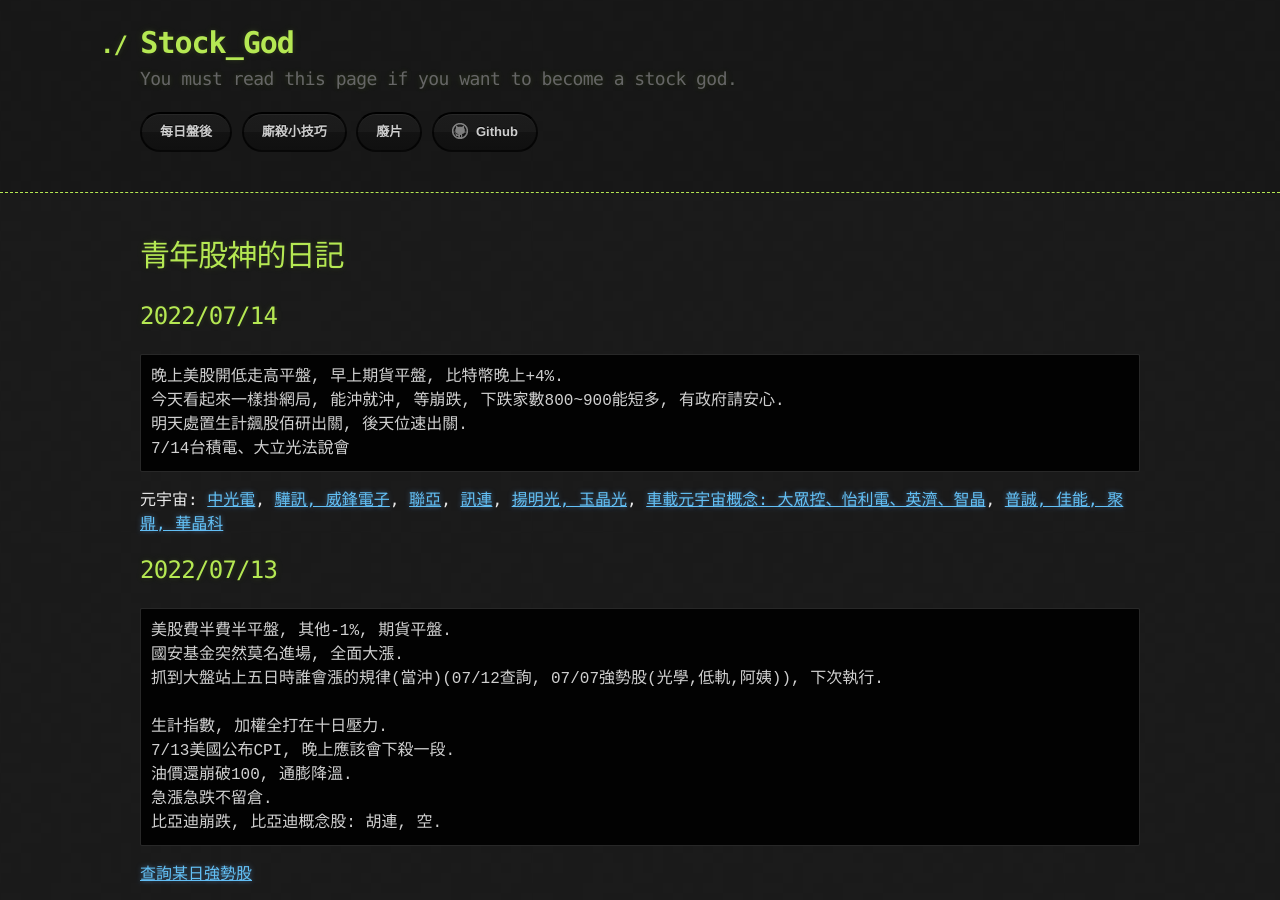
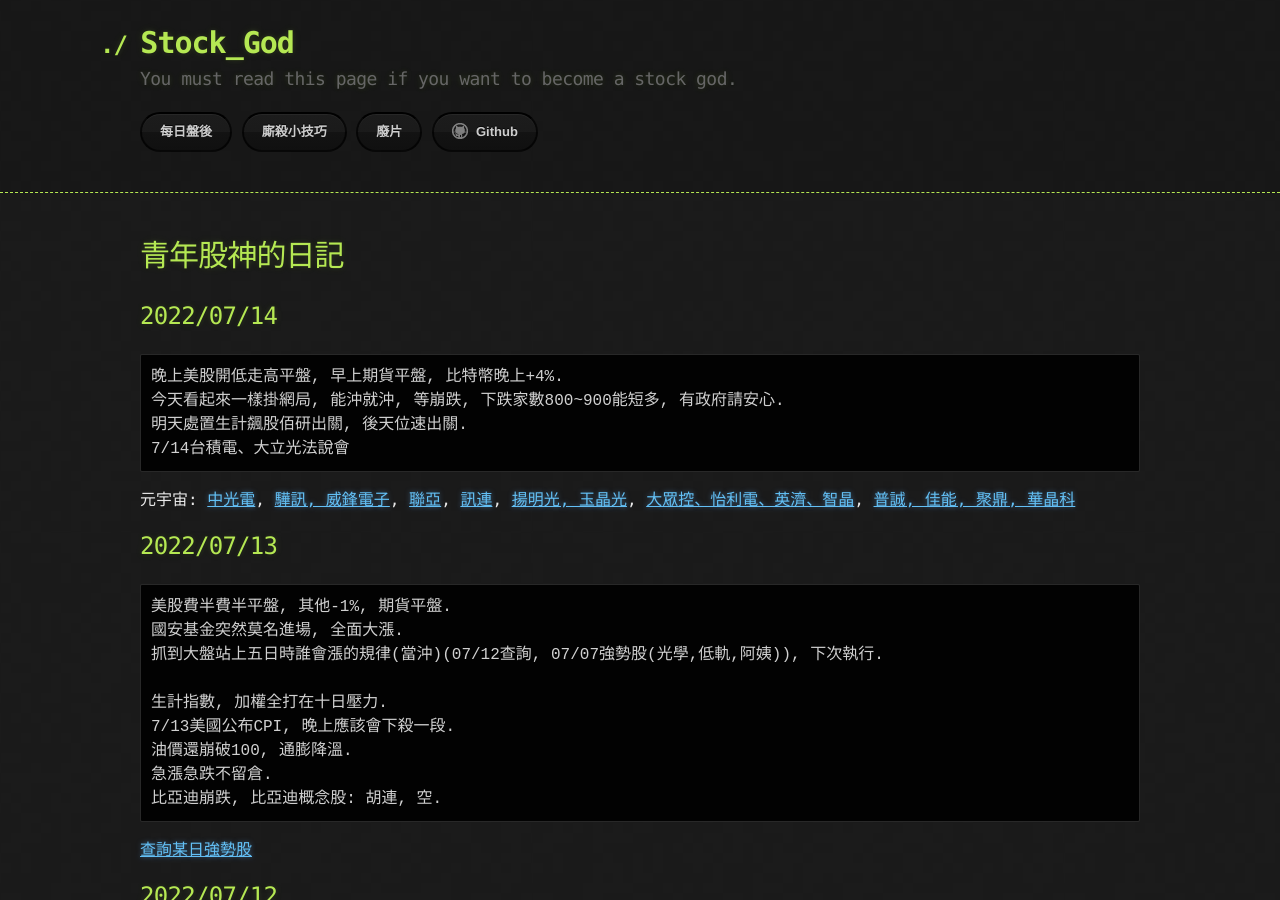
Before and after one commit to lepg5487/Stock_God, a Jekyll site: the page built from index.md, in a window 1280 px wide and 900 px high. Built offline with Jekyll 4.4.1, drawn with Linux system fonts in a browser that asks for light colours; our own code applies the rules of GitHub Pages for plain Markdown files.

Commit message:
Update index.md

````diff
--- a/index.md
+++ b/index.md
@@ -10,7 +10,7 @@
 明天處置生計飆股佰研出關, 後天位速出關.
 7/14台積電、大立光法說會
 ```
-元宇宙: [中光電](https://news.cnyes.com/news/id/4750311?exp=a), [驊訊, 威鋒電子](https://news.cnyes.com/news/id/4750279?exp=a), [聯亞](https://news.cnyes.com/news/id/4751268?exp=a), [訊連](https://news.cnyes.com/news/id/4753861?exp=a), [揚明光, 玉晶光](https://news.cnyes.com/news/id/4754093?exp=a), [車載元宇宙概念: 大眾控、怡利電、英濟、智晶](https://news.cnyes.com/news/id/4780092), [普誠, 佳能, 聚鼎, 華晶科](https://news.cnyes.com/news/id/4782823)
+元宇宙: [中光電](https://news.cnyes.com/news/id/4750311?exp=a), [驊訊, 威鋒電子](https://news.cnyes.com/news/id/4750279?exp=a), [聯亞](https://news.cnyes.com/news/id/4751268?exp=a), [訊連](https://news.cnyes.com/news/id/4753861?exp=a), [揚明光, 玉晶光](https://news.cnyes.com/news/id/4754093?exp=a), [大眾控、怡利電、英濟、智晶](https://news.cnyes.com/news/id/4780092), [普誠, 佳能, 聚鼎, 華晶科](https://news.cnyes.com/news/id/4782823)
 
 ## 2022/07/13
 ```
````
